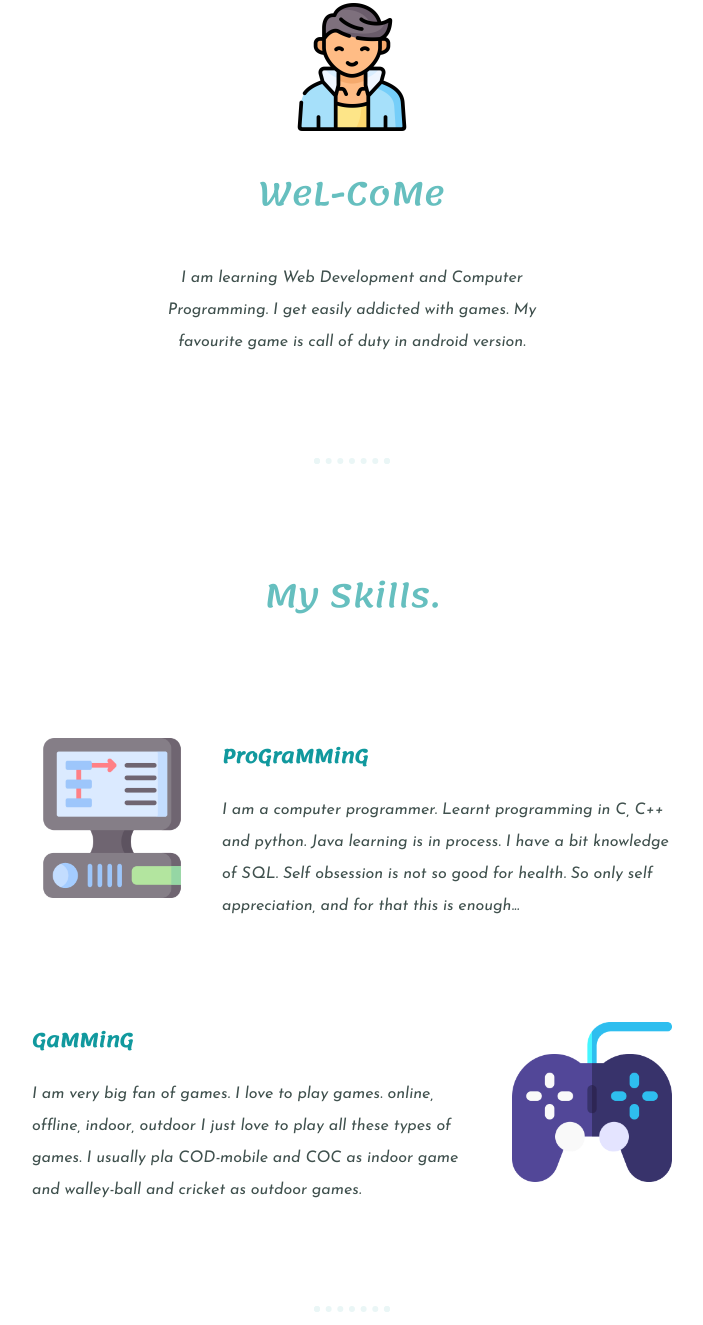
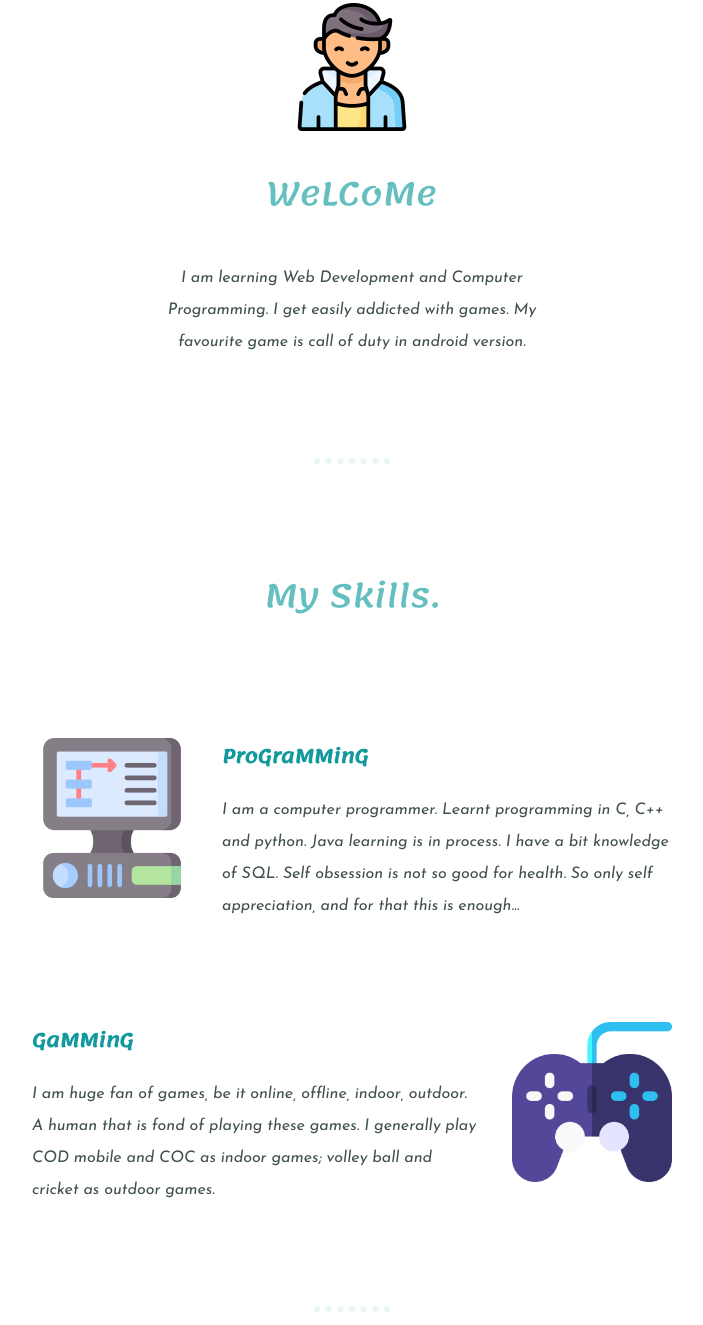
Before and after one commit to TankBhautik13/TankSite, a plain HTML site: page index.html in a window 1280 px wide. Shown: the part 915-2240 px from the top of the page, without its empty margins (288-991 px from the left). Drawn offline with Linux system fonts and the light colour scheme.

Commit message:
Update index.html

```diff
--- a/index.html
+++ b/index.html
@@ -21,7 +21,7 @@
   <div class="middle-container">
     <div class="profile">
       <img src="images/person.png" alt="" style="width: 10%;height: 10%;">
-      <h2>WeL-CoMe</h2>
+      <h2>WeLCoMe</h2>
       <p class="intro">I am learning Web Development and Computer Programming. I get easily addicted with games. My favourite game is call of duty in android version.</p>
     </div>
     <hr>
@@ -36,7 +36,7 @@ Self obsession is not so good for health. So only self appreciation, and for tha
       <div class="skill-row">
         <img class="game" src="images/gaming.png" alt="">
         <h3>GaMMinG</h3>
-        <p>I am very big fan of games. I love to play games. online, offline, indoor, outdoor I just love to play all these types of games. I usually pla COD-mobile and COC as indoor game and walley-ball and cricket as outdoor games.</p>
+        <p>I am huge fan of games, be it online, offline, indoor, outdoor. A human that is fond of playing these games. I generally play COD mobile and COC as indoor games; volley ball and cricket as outdoor games.</p>
       </div>
     </div>
     <hr>
```
